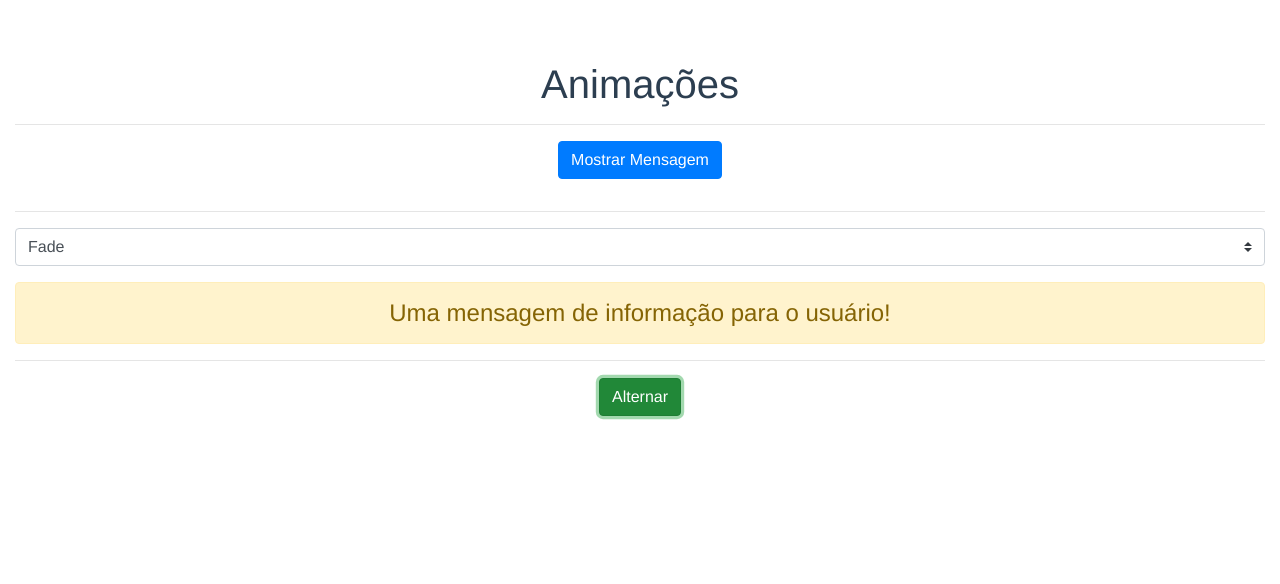
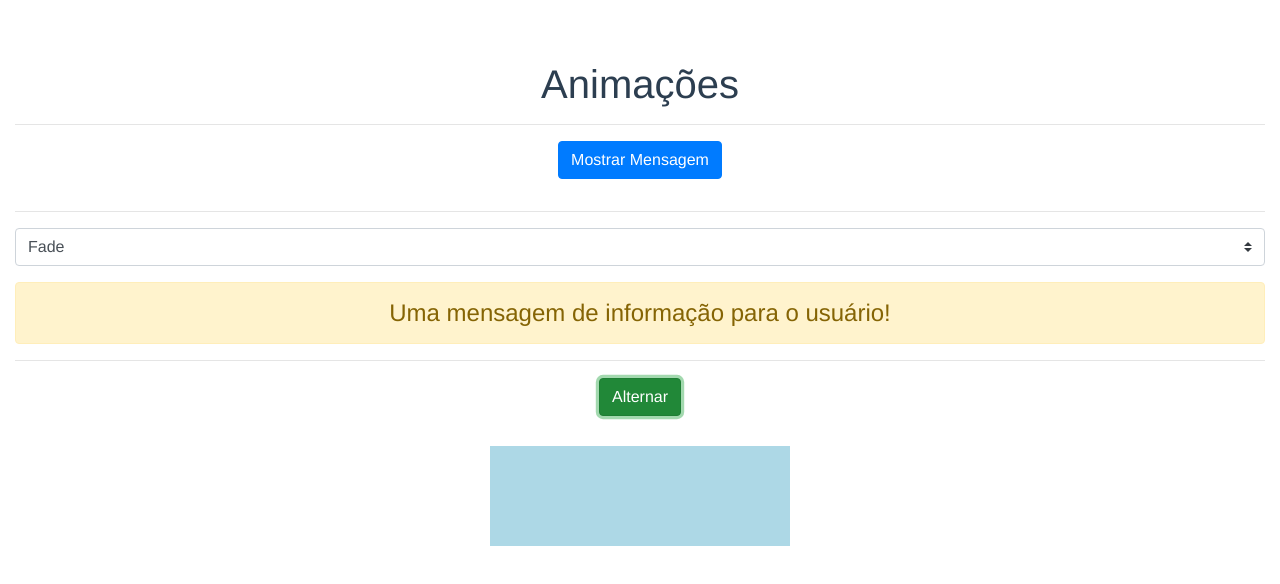
Before and after one commit to ViniciusTBednascki/CursoVuejs, a Vue app in the folder animacoes/animacoes-exercicios/: page / in a window 1280 px wide. Both pictures are taken after a click on the button "Alternar". Shown: the top 584 px of the page. Built offline with nearby package versions, Linux system fonts and the light colour scheme; a small style sheet from the web is missing.

Commit message:
criando as animações utilizando o javascript

```diff
--- a/animacoes/animacoes-exercicios/src/App.vue
+++ b/animacoes/animacoes-exercicios/src/App.vue
@@ -29,8 +29,9 @@
 
 		<hr>
 		<b-button variant="success" @click="exibir2 = !exibir2">Alternar</b-button>
-		<transition :css="false" @before-enter="beforeEnter" @enter="enter" @after-enter="afterEnter" @enter-cancelled="enterCancelled" @before-leave="beforeLeave" @leave="leave" @after-leave="afterLeave" @leave-cancelled="leaveCancelled">
-			<div v-if="exibir2" class="caixa"></div>
+		<transition mode="out-in" :css="false" @before-enter="beforeEnter" @enter="enter" @after-enter="afterEnter" @enter-cancelled="enterCancelled" @before-leave="beforeLeave" @leave="leave" @after-leave="afterLeave" @leave-cancelled="leaveCancelled">
+			<div v-if="exibir2" class="caixa verde" key="verde"></div>
+			<div v-else class="caixa azul"  key="azul"></div>
 		</transition>
 	</div>
 </template>
@@ -105,7 +106,14 @@ export default {
 	height: 100px;
 	width: 300px;
 	margin: 30px auto;
+}
+
+.verde {
 	background-color: lightgreen;
+}
+
+.azul {
+	background-color: lightblue;
 }
 
 .fade-enter, .fade-leave-to {
```
